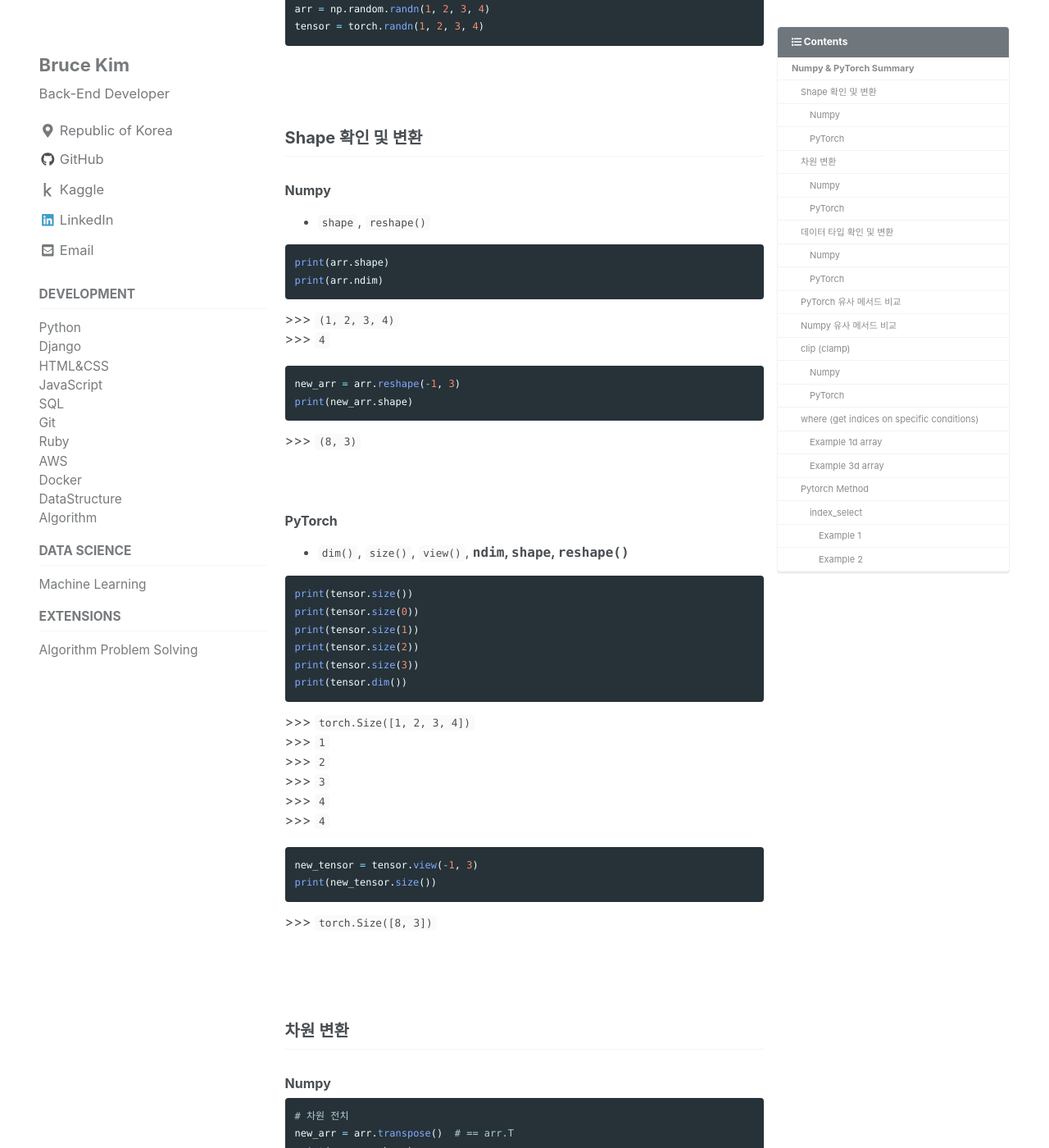
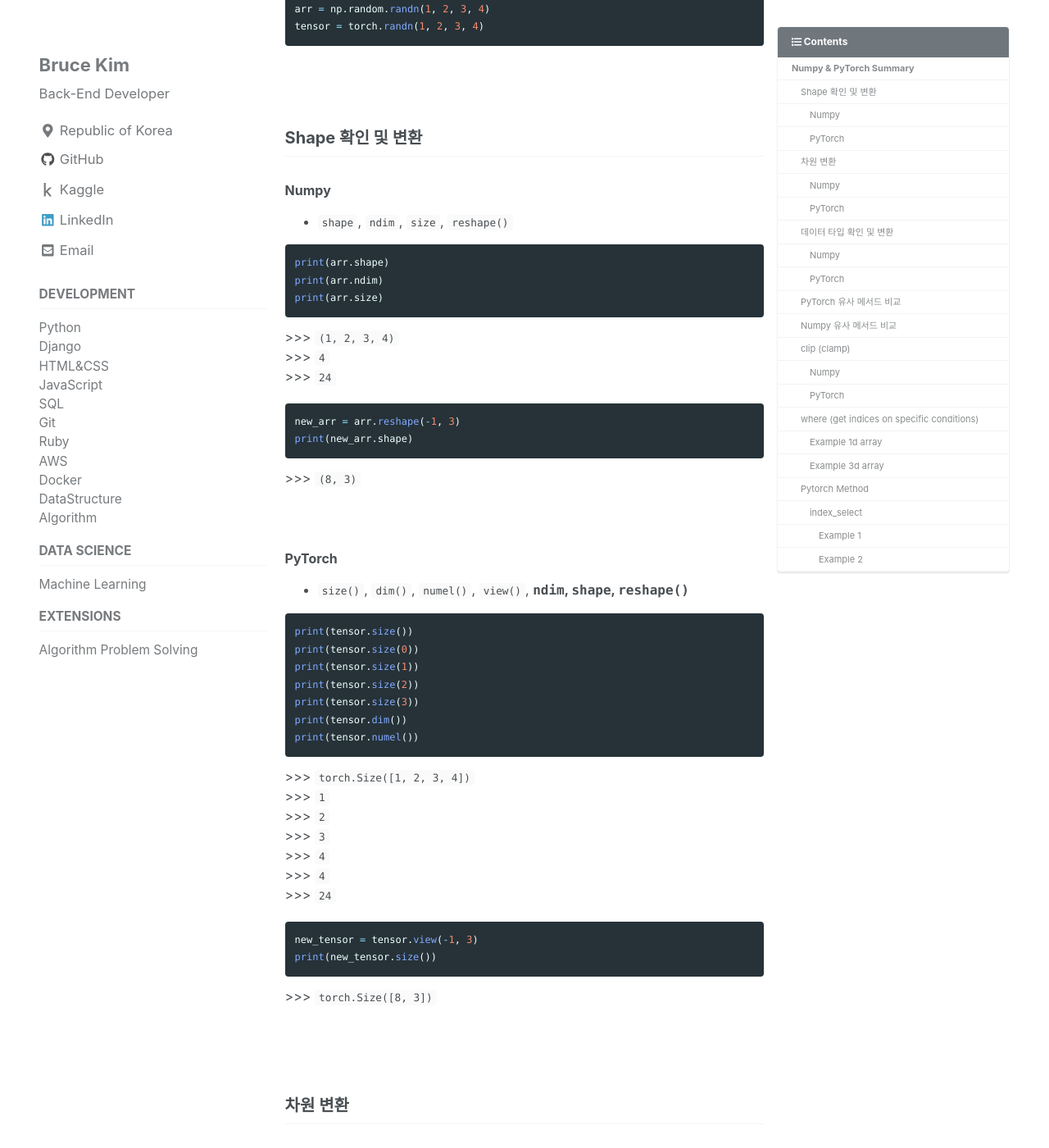
Before and after one commit to devbruce/devbruce.github.io, a Jekyll site: the page built from _posts/MachineLearning/2020-05-06-ml-05-np_torch_summary.md, in a window 1280 px wide and 1400 px high, scrolled down 355 px. Shown: the whole window at 82% size. Built offline with Jekyll 4.4.1, drawn with Linux system fonts in a browser that asks for light colours; cached includes are drawn as plain includes; nearby versions of some CDN libraries; comment, search, counter and statistics services are not loaded.

Commit message:
Update ml-05

````diff
--- a/_posts/MachineLearning/2020-05-06-ml-05-np_torch_summary.md
+++ b/_posts/MachineLearning/2020-05-06-ml-05-np_torch_summary.md
@@ -34,14 +34,16 @@ tensor = torch.randn(1, 2, 3, 4)
 
 ### Numpy
 
-- `shape`, `reshape()`
+- `shape`, `ndim`, `size`, `reshape()`
 
 ```python
 print(arr.shape)
 print(arr.ndim)
+print(arr.size)
 ```
 \>\>\> `(1, 2, 3, 4)`
 \>\>\> `4`
+\>\>\> `24`
 
 ```python
 new_arr = arr.reshape(-1, 3)
@@ -53,7 +55,7 @@ print(new_arr.shape)
 
 ### PyTorch
 
-- `dim()`, `size()`, `view()`, **`ndim`, `shape`, `reshape()`**
+- `size()`, `dim()`, `numel()`, `view()`, **`ndim`, `shape`, `reshape()`**
 
 ```python
 print(tensor.size())
@@ -62,6 +64,7 @@ print(tensor.size(1))
 print(tensor.size(2))
 print(tensor.size(3))
 print(tensor.dim())
+print(tensor.numel())
 ```
 \>\>\> `torch.Size([1, 2, 3, 4])`
 \>\>\> `1`
@@ -69,6 +72,7 @@ print(tensor.dim())
 \>\>\> `3`
 \>\>\> `4`
 \>\>\> `4`
+\>\>\> `24`
 
 ```python
 new_tensor = tensor.view(-1, 3)
````
